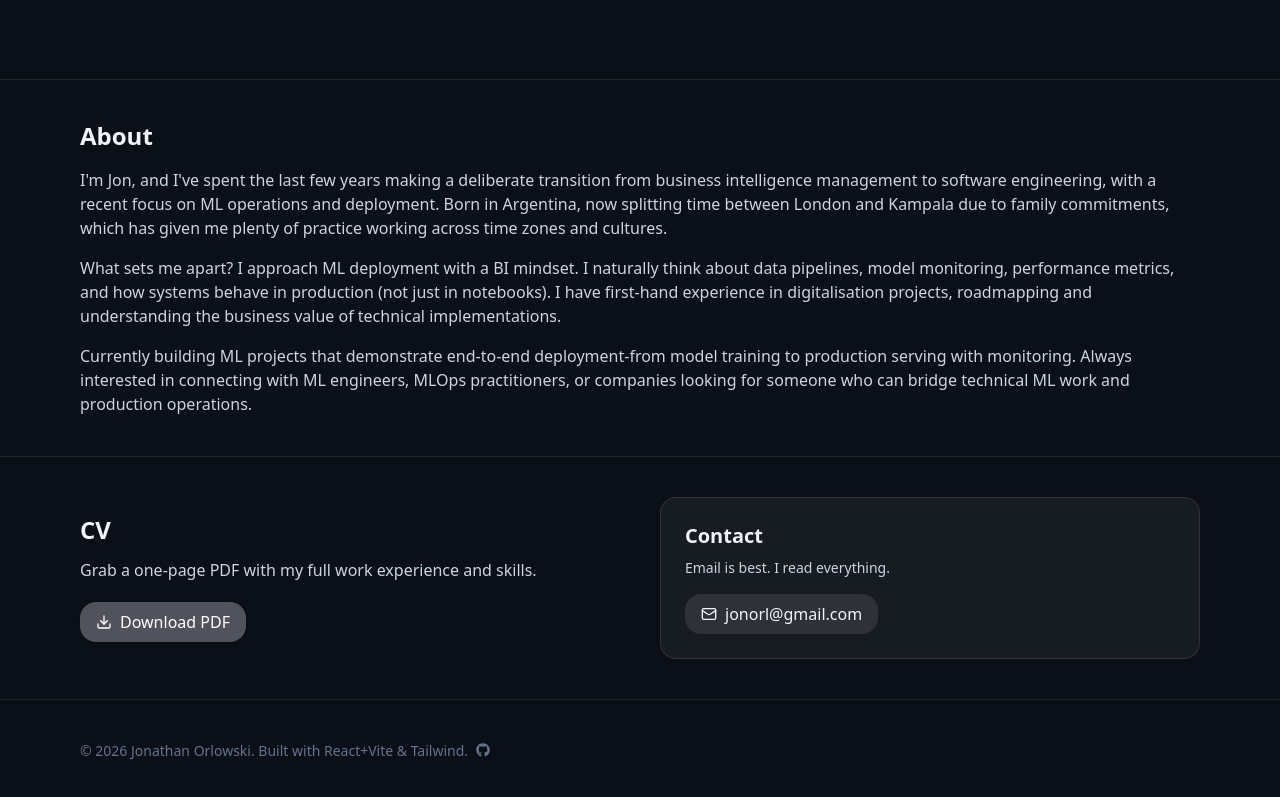
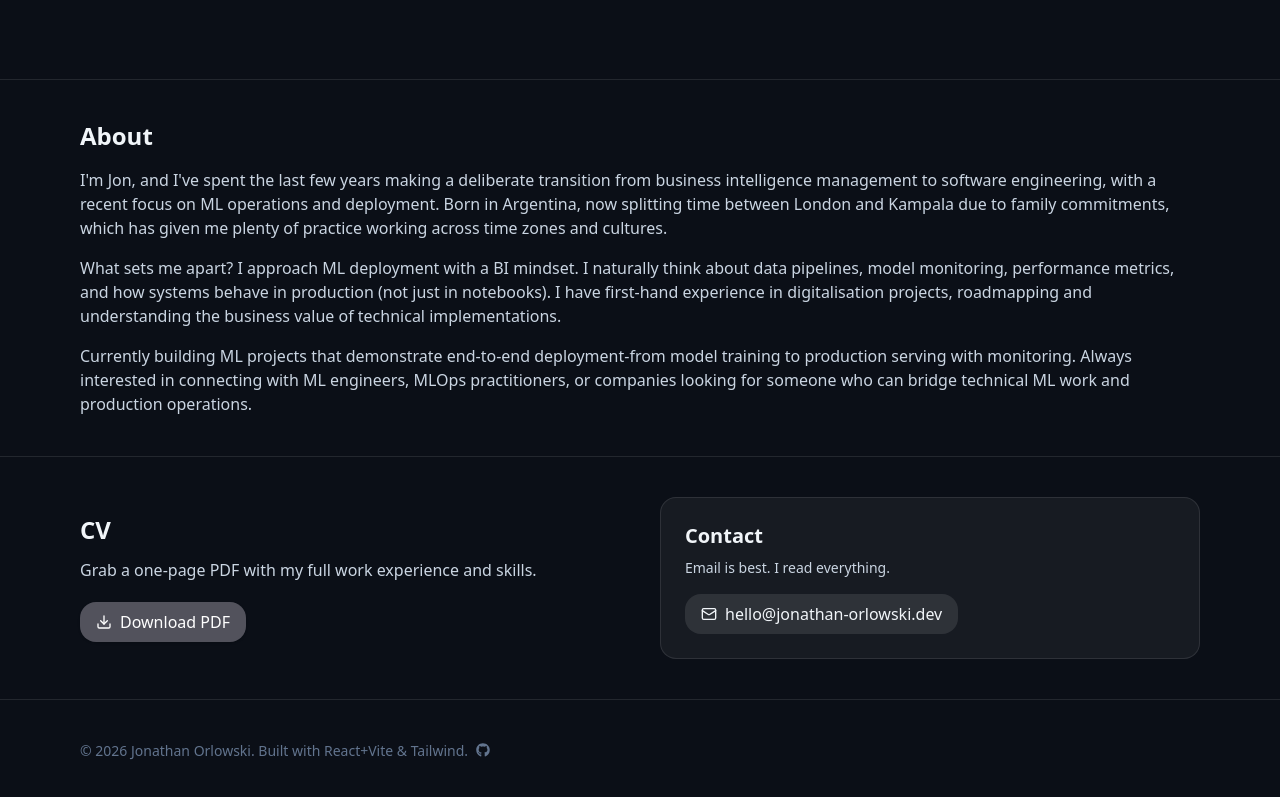
Before and after one commit to jonorl/personal-website, a React (Vite) app: page / in a window 1280 px wide. Shown: the part 3608-4405 px from the top of the page. Built offline with nearby package versions, Linux system fonts and the light colour scheme; no server answers.

Commit message:
Fix: replaced email

```diff
--- a/src/components/CVandContact.tsx
+++ b/src/components/CVandContact.tsx
@@ -20,8 +20,8 @@ export default function CVandContact() {
             <h2 className="text-xl font-semibold">Contact</h2>
             <p className="mt-2 text-sm text-slate-600 dark:text-slate-300">Email is best. I read everything.</p>
             <div className="mt-4">
-              <a href="mailto:jonorl@gmail.com" className="inline-flex items-center gap-2 rounded-2xl bg-white/10 px-4 py-2 hover:bg-white/20">
-                <Mail className="h-4 w-4" /> jonorl@gmail.com
+              <a href="mailto:hello@jonathan-orlowski.dev" className="inline-flex items-center gap-2 rounded-2xl bg-white/10 px-4 py-2 hover:bg-white/20">
+                <Mail className="h-4 w-4" /> hello@jonathan-orlowski.dev
               </a>
             </div>
           </div>
```
Also changed, not shown: public/llms.txt.
